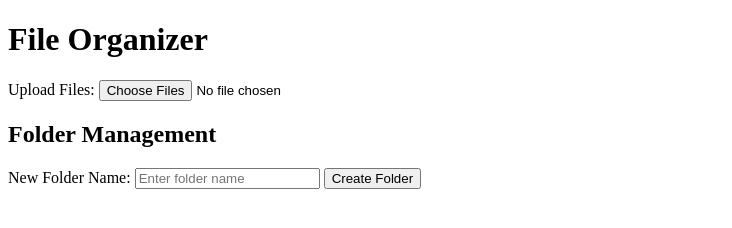
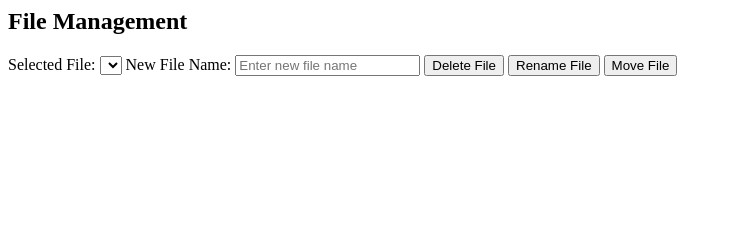
Before and after one commit to speedyfriend67/File-organizer-, a plain HTML site: page index.html in a window 1280 px wide. Shown: the whole page, without its empty margins (0-732 px from the left). Drawn offline with Linux system fonts and the light colour scheme.

Commit message:
Update index.html

```diff
--- a/index.html
+++ b/index.html
@@ -1,31 +1,16 @@
-<!DOCTYPE html>
-<html lang="en">
-<head>
-    <meta charset="UTF-8">
-    <meta name="viewport" content="width=device-width, initial-scale=1.0">
-    <title>File Organizer</title>
-    <link rel="stylesheet" href="styles.css">
-</head>
-<body>
-    <div id="app-container">
-        <h1>File Organizer</h1>
-        <div id="file-upload">
-            <label for="fileInput">Upload Files:</label>
-            <input type="file" id="fileInput" multiple>
-        </div>
+<!-- ... (your existing HTML content) ... -->
 
-        <div id="folder-management">
-            <h2>Folder Management</h2>
-            <label for="folderName">New Folder Name:</label>
-            <input type="text" id="folderName" placeholder="Enter folder name">
-            <button onclick="createFolder()">Create Folder</button>
-        </div>
+<div id="file-management">
+    <h2>File Management</h2>
+    <label for="selectedFile">Selected File:</label>
+    <select id="selectedFile"></select>
 
-        <div id="file-list">
-            <!-- Display uploaded files and folders here -->
-        </div>
-    </div>
+    <label for="newFileName">New File Name:</label>
+    <input type="text" id="newFileName" placeholder="Enter new file name">
 
-    <script src="script.js"></script>
-</body>
-</html>
+    <button onclick="deleteFile()">Delete File</button>
+    <button onclick="renameFile()">Rename File</button>
+    <button onclick="moveFile()">Move File</button>
+</div>
+
+<!-- ... (your existing HTML content) ... -->
```
